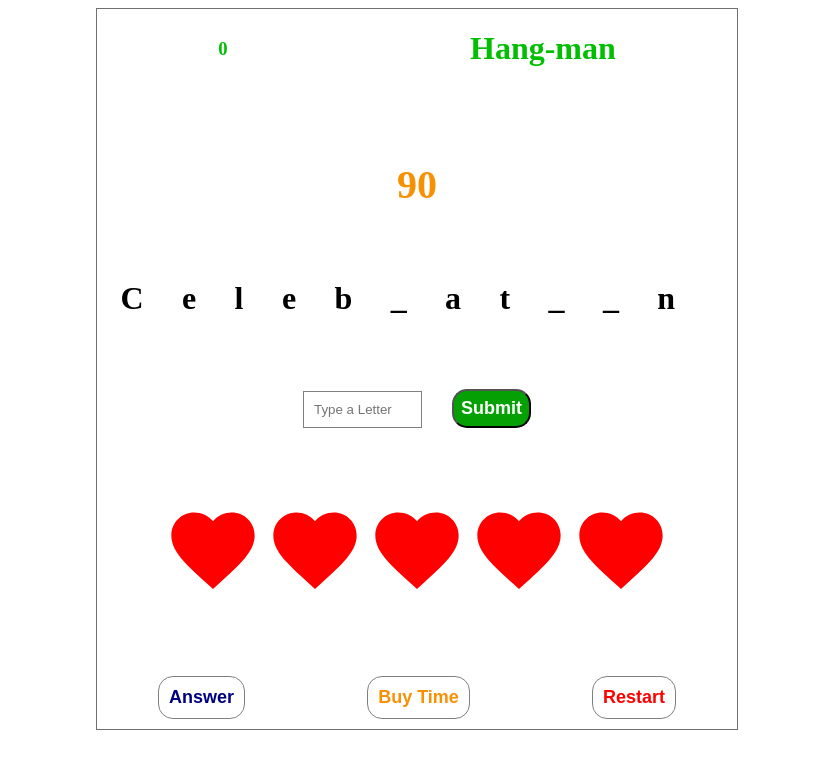
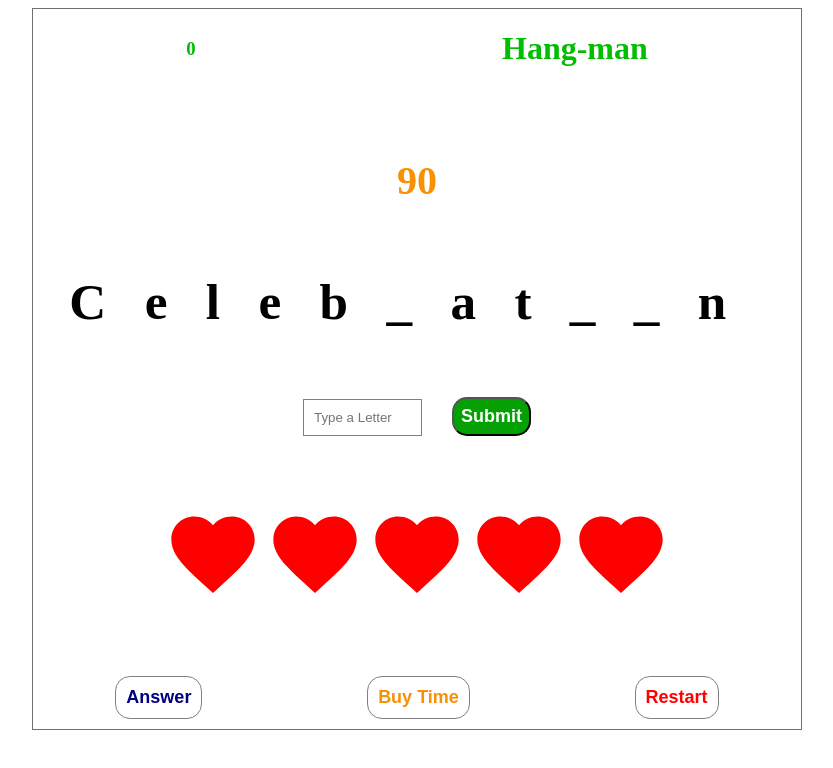
Before and after one commit to jcsmileyjr/hangman2, an Angular app: page / in a window 1280 px wide. Shown: the top 768 px of the page, without its empty margins (223-1056 px from the left). Built offline with nearby package versions, Linux system fonts and the light colour scheme.

Commit message:
Restyle design responsiveness for problem and hearts

```diff
--- a/src/app/app.component.css
+++ b/src/app/app.component.css
@@ -30,16 +30,17 @@
     }
 }
 
-/*x-large screens*/
+/*x-large screens
 @media only screen and (min-width: 1100px) {
     .container {
-        width: 50vw;
+        width: 60vw;
     }
 }
 
-/*xx-large screens*/
+/*xx-large screens
 @media only screen and (min-width: 1800px) {
     .container {
-        width: 40vw;
+        width: 60vw;
     }
 }
+*/
--- a/src/app/app.component.ts
+++ b/src/app/app.component.ts
@@ -8,7 +8,7 @@ import { Component } from '@angular/core';
 export class AppComponent {
   score: number = 0;
   timer: number = 90;
-  problem: string = "Celebration";
+  problem: string = "Celebration"; // IMPORTANT: Currently 11 length max or update design responsiveness
   currentGuessedLetters: string[] = ["e", "a", "c", "n", "b", "t","l"];
   displayArray: string[] = [];
   lives: number[] = [1,2,3,4,5];
--- a/src/app/components/problem/problem.component.css
+++ b/src/app/components/problem/problem.component.css
@@ -3,12 +3,41 @@ main {
     display: flex;
     flex-wrap: wrap;
     justify-content: center;
-    padding: 0px 20px 0px 20px;
+    /*padding: 0px 20px 0px 20px;*/
     flex: 1;
 }
 
 label {
     margin-right: 3vw;
-    font-size: 4vh;
+    font-size: 10vw;
     font-weight: bold;
 }
+
+/*tablet-size screens*/
+@media only screen and (min-width: 767px) {
+    label {
+        font-size: 6vw;
+    }
+}
+
+/*large screens*/
+@media only screen and (min-width: 950px) {
+    label {
+        font-size: 4vw;
+    }
+}
+
+/*x-large screens
+@media only screen and (min-width: 1100px) {
+    label {
+        font-size: 4vw;
+    }
+}
+
+//xx-large screens//
+@media only screen and (min-width: 1800px) {
+    label {
+        font-size: 4vw;
+    }
+}
+*/
```
